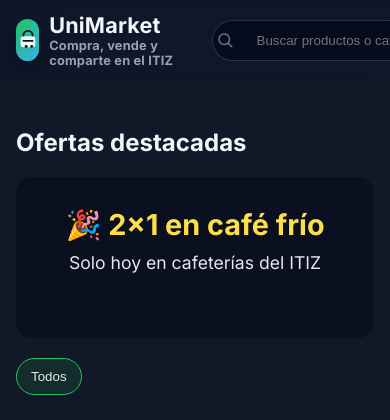
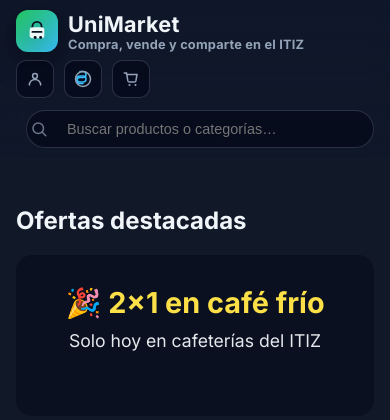
Before and after one commit to diego-reb/UniMarket, a Flask app: page / in a window 390 px wide. Shown: the top 420 px of the page. Run offline with Flask 3, Linux system fonts and the light colour scheme; data that the repository does not hold is empty.

Commit message:
Ximena modifique index

```diff
--- a/templates/index.html
+++ b/templates/index.html
@@ -407,37 +407,72 @@
   .bot-message::before {
       content: '🤖 ';
   }
-
 /* ================= AJUSTES RESPONSIVOS ================= */
 
-  /* MÓVIL: reducimos espacios y evitamos “salto” visual */
+/* MÓVIL: header en 2 filas (logo + iconos arriba, buscador abajo) */
 @media (max-width: 767px) {
 
   header {
-      position: static;              /* quitamos sticky en móvil para que no empuje el contenido */
+    position: static;              /* evitamos el salto raro al hacer scroll en móvil */
     border-bottom: none;
   }
 
-    .header-wrap {
-      padding:10px 16px;
-    }
-
   .container {
-      padding:12px 16px;
+    padding: 12px 16px;
   }
 
   .hero {
-      padding-top:16px;              /* un poco de aire pero sin hueco grande */
-    }
-
-    .search {
-      margin:0 6px;
+    padding-top: 16px;
   }
 
   .tagline {
-      font-size:0.8rem;
+    font-size: 0.8rem;
+  }
+
+  /* ---- HEADER ---- */
+
+  .header-wrap {
+    padding: 10px 16px;
+    flex-wrap: wrap;               /* permite que el buscador baje a la segunda fila */
+    align-items: flex-start;
+    gap: 8px;
+  }
+
+  /* Logo ocupa la parte izquierda de la primera fila */
+  .logo {
+    flex: 1 1 auto;
+    min-width: 0;
+  }
+
+  /* Iconos a la derecha, más compactos */
+  .actions {
+    flex: 0 0 auto;
+    display: flex;
+    align-items: center;
+    gap: 6px;
+  }
+
+  .icon-btn {
+    width: 38px;
+    height: 38px;
+    border-radius: 10px;
+  }
+
+  /* Buscador a lo ancho en la segunda fila */
+  .search {
+    order: 3;                      /* lo mandamos debajo del logo+iconos */
+    flex: 1 0 100%;
+    display: flex !important;      /* por si en tu CSS externo estaba en display:none */
+    margin: 4px 0 0;
+  }
+
+  .search input {
+    width: 100%;
+    padding: 10px 12px 10px 40px;
+    font-size: 0.9rem;
   }
 }
+
 </style>
 
 </head>
```
Lines whose indentation alone changed are shown as unchanged.
